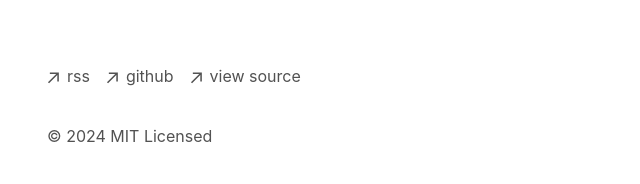
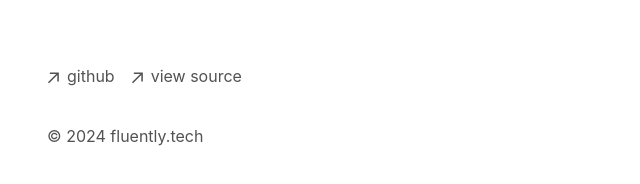
Before and after one commit to adam-leigh/portfolio, a Next.js app: page / in a window 1280 px wide. Shown: the part 488-672 px from the top of the page, without its empty margins (305-945 px from the left). Built offline with nearby package versions, Linux system fonts and the light colour scheme.

Commit message:
Footer: removing vercel links

```diff
--- a/app/components/footer.tsx
+++ b/app/components/footer.tsx
@@ -12,7 +12,7 @@
 				fill="currentColor"
 			/>
 		</svg>
-  )
+	);
 }
 
 export default function Footer() {
@@ -24,18 +24,7 @@
 						className="flex items-center transition-all hover:text-neutral-800 dark:hover:text-neutral-100"
 						rel="noopener noreferrer"
 						target="_blank"
-            href="/rss"
-          >
-            <ArrowIcon />
-            <p className="ml-2 h-7">rss</p>
-          </a>
-        </li>
-        <li>
-          <a
-            className="flex items-center transition-all hover:text-neutral-800 dark:hover:text-neutral-100"
-            rel="noopener noreferrer"
-            target="_blank"
-            href="https://github.com/vercel/next.js"
+						href="https://github.com/adam-leigh"
 					>
 						<ArrowIcon />
 						<p className="ml-2 h-7">github</p>
@@ -46,7 +35,7 @@
 						className="flex items-center transition-all hover:text-neutral-800 dark:hover:text-neutral-100"
 						rel="noopener noreferrer"
 						target="_blank"
-            href="https://vercel.com/templates/next.js/portfolio-starter-kit"
+						href="https://github.com/adam-leigh/portfolio"
 					>
 						<ArrowIcon />
 						<p className="ml-2 h-7">view source</p>
@@ -54,8 +43,8 @@
 				</li>
 			</ul>
 			<p className="mt-8 text-neutral-600 dark:text-neutral-300">
-        © {new Date().getFullYear()} MIT Licensed
+				© {new Date().getFullYear()} fluently.tech
 			</p>
 		</footer>
-  )
+	);
 }
```
Lines whose indentation alone changed are shown as unchanged.
